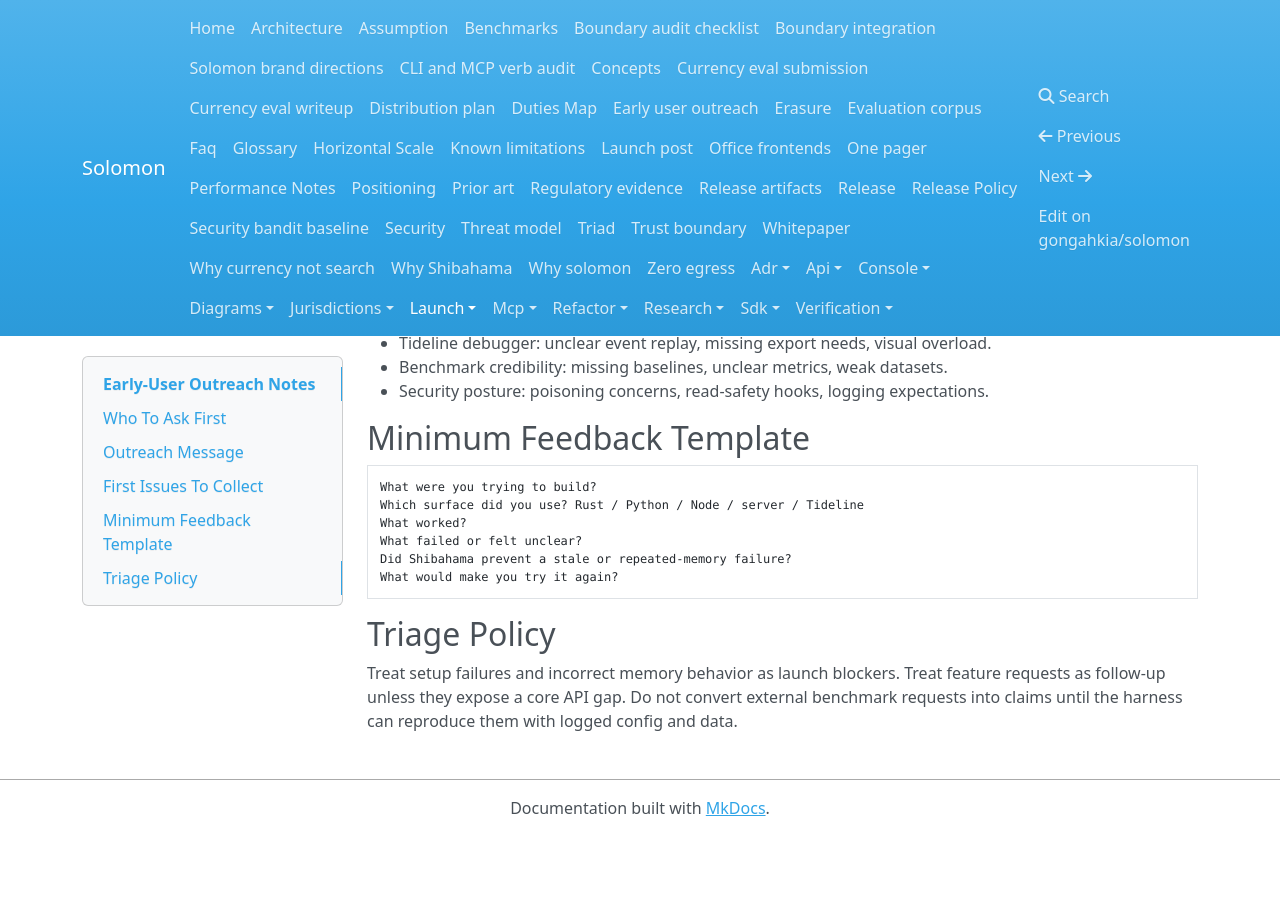
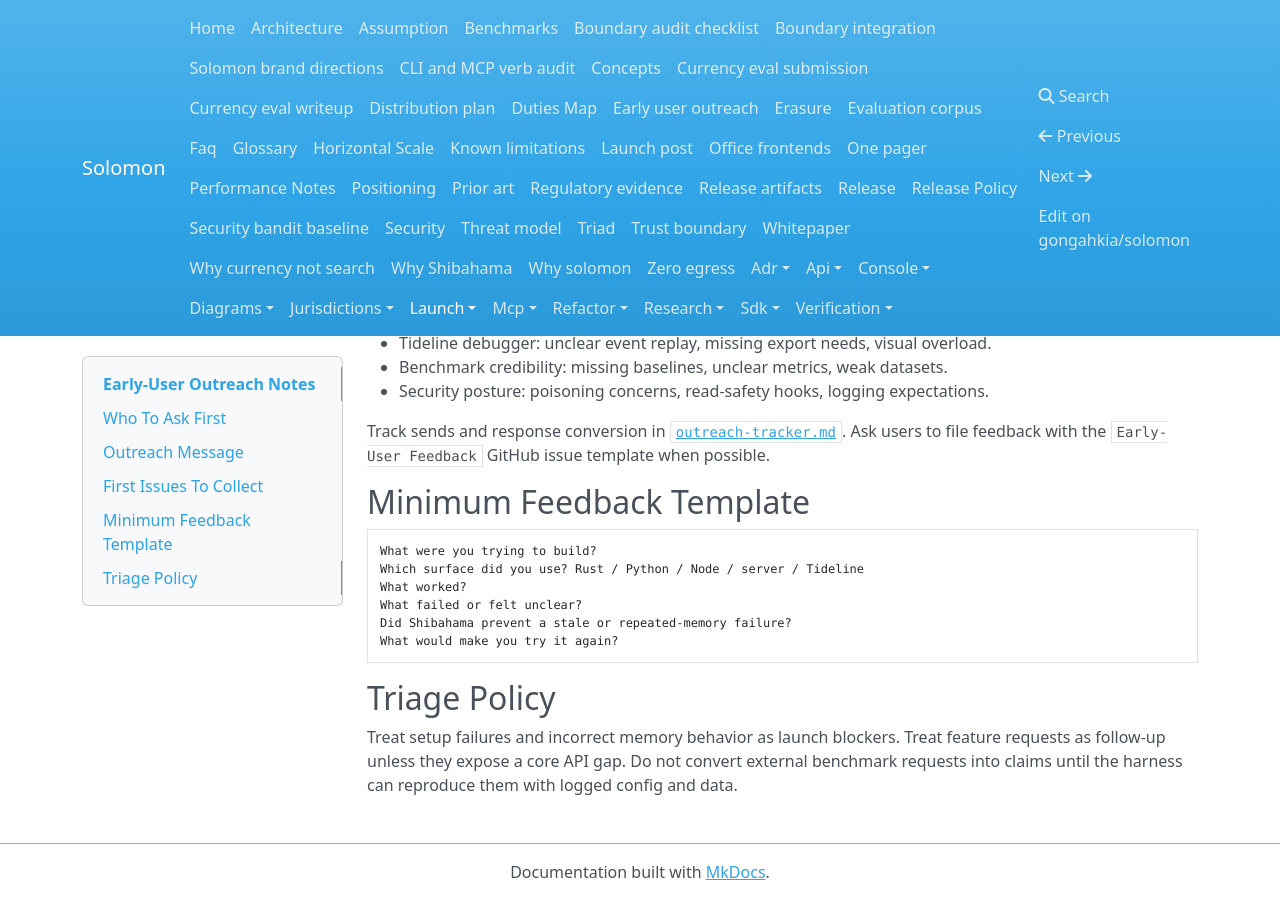
Before and after one commit to gongahkia/solomon, an MkDocs documentation site: the page built from docs/launch/early-users.md, in a window 1280 px wide and 900 px high, scrolled down 927 px. Built offline with MkDocs 1.6.1, drawn with Linux system fonts in a browser that asks for light colours; nearby versions of some CDN libraries; before the commit the page ends 1763 px from its top, so only the background shows below that.

Commit message:
Prepare early-user feedback intake
(cherry picked from commit ef6d9572abb774a632a912fedb0b0c1c7bb1b748)
(cherry picked from commit dfb292ae60ae764c38c6172686381c2733c07683)

````diff
--- a/docs/launch/early-users.md
+++ b/docs/launch/early-users.md
@@ -45,6 +45,10 @@
 - Benchmark credibility: missing baselines, unclear metrics, weak datasets.
 - Security posture: poisoning concerns, read-safety hooks, logging expectations.
 
+Track sends and response conversion in
+[`outreach-tracker.md`](outreach-tracker.md). Ask users to file feedback with
+the `Early-User Feedback` GitHub issue template when possible.
+
 ## Minimum Feedback Template
 
 ```text
````
Also changed, not shown: TODO.md (+1 -1 lines), docs/launch/outreach-tracker.md (added, +36 -0 lines), 1 other file.
